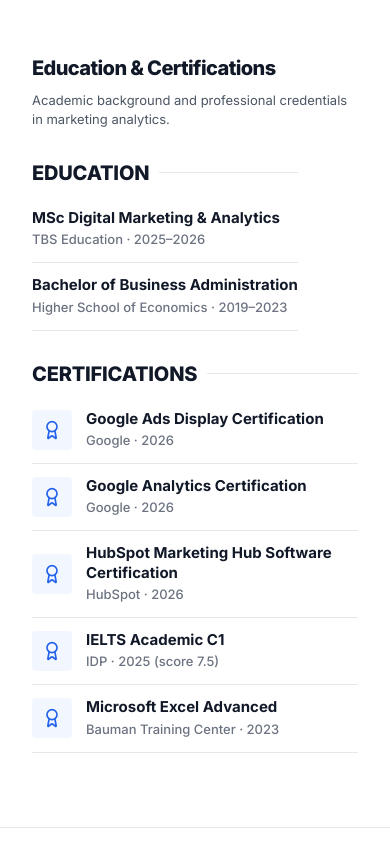
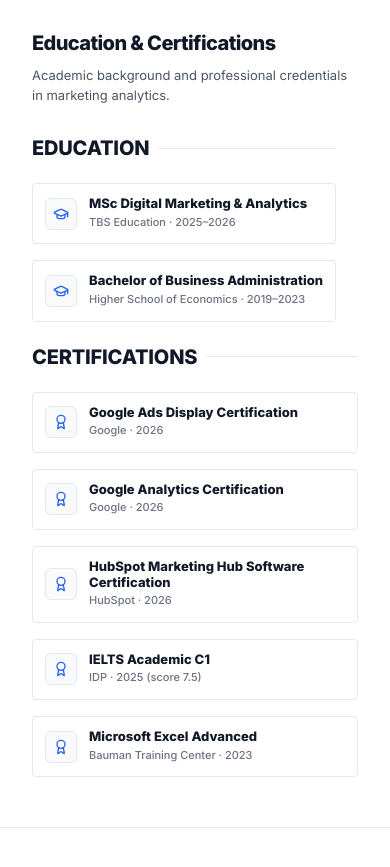
Before and after one commit to elenadkrayneva/antigraviti, a Next.js app: page / in a window 390 px wide. Shown: the part 4460-5327 px from the top of the page. Built offline with nearby package versions, Linux system fonts and the light colour scheme.

Commit message:
Mobile UI: Enhanced Education & Certifications visualization. Restored professional badge system with clean icons and refined card layout.

```diff
--- a/components/Certifications.module.css
+++ b/components/Certifications.module.css
@@ -57,7 +57,7 @@
   .groupsContainer {
     display: flex;
     flex-direction: column;
-    gap: 2rem;
+    gap: 1.5rem;
   }
   .groupTitle {
     font-size: 0.625rem;
@@ -65,30 +65,48 @@
     text-transform: uppercase;
     letter-spacing: 0.08em;
     margin-bottom: 0.75rem;
+    color: var(--fg-muted);
   }
   .list, .grid {
-    display: flex !important;
-    flex-direction: column !important;
-    gap: 0.75rem !important;
+    display: flex;
+    flex-direction: column;
+    gap: 0.75rem;
   }
   .card, .eduCard {
-    background: transparent !important;
-    border: none !important;
-    border-bottom: 1px solid var(--border-subtle) !important;
-    padding: 0 0 0.75rem 0 !important;
+    display: flex !important;
+    align-items: center !important;
+    gap: 0.75rem !important;
+    background: #ffffff !important;
+    border: 1px solid var(--border-subtle) !important;
+    padding: 0.75rem !important;
     margin: 0 !important;
-    border-radius: 0 !important;
+    border-radius: var(--radius-sm) !important;
     box-shadow: none !important;
   }
   .iconWrap {
-    display: none;
+    display: flex !important;
+    width: 32px !important;
+    height: 32px !important;
+    background: #f8fafc !important;
+    border: 1px solid #e2e8f0 !important;
+    border-radius: 6px !important;
+    flex-shrink: 0;
+    align-items: center;
+    justify-content: center;
+  }
+  .awardIcon {
+    width: 16px !important;
+    height: 16px !important;
+    color: var(--brand-accent) !important;
   }
   .certName {
-    font-size: 0.9375rem;
-    font-weight: 700;
+    font-size: 0.8125rem !important;
+    font-weight: 800 !important;
+    line-height: 1.2 !important;
   }
   .certIssuer {
-    font-size: 0.75rem;
+    font-size: 0.6875rem !important;
+    color: var(--fg-muted) !important;
   }
 }
 
--- a/components/Certifications.tsx
+++ b/components/Certifications.tsx
@@ -1,7 +1,7 @@
 'use client';
 import { motion } from 'framer-motion';
 import styles from './Certifications.module.css';
-import { Award } from 'lucide-react';
+import { Award, GraduationCap } from 'lucide-react';
 import cvData from '@/data/cv.json';
 
 export default function Certifications() {
@@ -35,6 +35,9 @@ export default function Certifications() {
                   viewport={{ once: true }}
                   transition={{ delay: index * 0.05, duration: 0.3 }}
                 >
+                  <div className={styles.iconWrap}>
+                    <GraduationCap size={20} className={styles.awardIcon} />
+                  </div>
                   <div className={styles.eduInfo}>
                     <div className={styles.certName}>{edu.degree}</div>
                     <div className={styles.certIssuer}>{edu.school} · {edu.period}</div>
```
